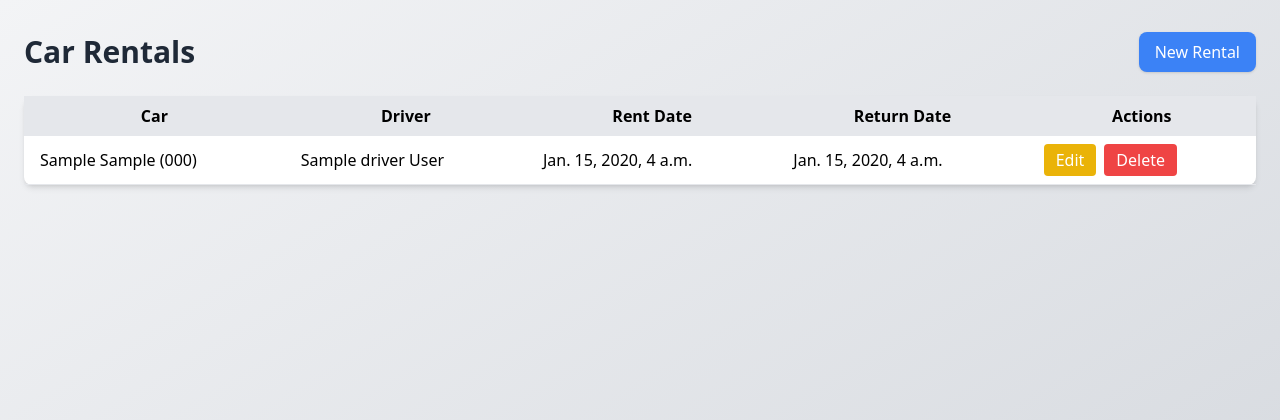
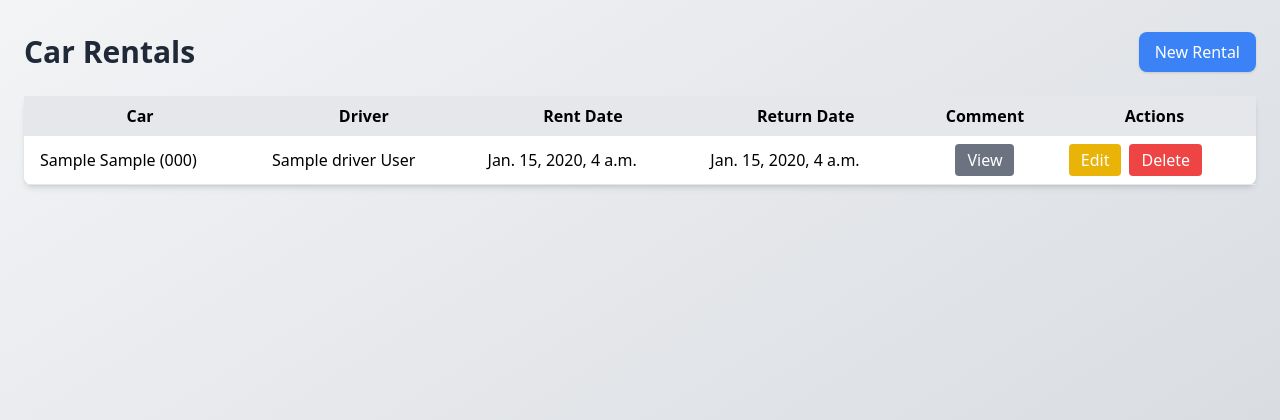
Before and after one commit to Jonathancassara/RentalCar, a Django app: page /rentals/list/ in a window 1280 px wide. Shown: the top 420 px of the page. Run offline with Django 5.2, Linux system fonts and the light colour scheme; tables that the repository leaves empty hold one stand-in row (values such as "Sample post").

Commit message:
fix probleme comment + edit

```diff
--- a/RentalCar/Frontend/templates/Frontend/rental_list.html
+++ b/RentalCar/Frontend/templates/Frontend/rental_list.html
@@ -9,34 +9,51 @@
     <script>
         document.addEventListener('DOMContentLoaded', function () {
             // Modal handling for Finish Rental
-            const modal = document.getElementById('returnModal');
-            const closeModal = document.getElementById('closeModal');
+            const returnModal = document.getElementById('returnModal');
+            const closeReturnModal = document.getElementById('closeReturnModal');
             const modalForm = document.getElementById('returnForm');
             const returnDateInput = document.getElementById('return_date');
             const modalComment = document.getElementById('return_comment');
             const modalRentalId = document.getElementById('rental_id');
-            const openModalButtons = document.querySelectorAll('.finish-btn');
+            const openReturnButtons = document.querySelectorAll('.finish-btn');
 
-            // Open modal
-            openModalButtons.forEach(button => {
+            // Open Finish Rental Modal
+            openReturnButtons.forEach(button => {
                 button.addEventListener('click', () => {
                     const rentalId = button.getAttribute('data-id');
                     const rentalComment = button.getAttribute('data-comment');
                     modalRentalId.value = rentalId;
                     modalComment.value = rentalComment || '';
-                    modal.classList.remove('hidden');
+                    modalForm.action = `/rentals/${rentalId}/finish/`;
+                    returnModal.classList.remove('hidden');
                 });
             });
 
-            // Close modal
-            closeModal.addEventListener('click', () => {
-                modal.classList.add('hidden');
+            closeReturnModal.addEventListener('click', () => {
+                returnModal.classList.add('hidden');
+            });
+
+            // View Comment Modal
+            const commentModal = document.getElementById('commentModal');
+            const commentText = document.getElementById('commentText');
+            const closeCommentModal = document.getElementById('closeCommentModal');
+            const viewCommentButtons = document.querySelectorAll('.view-comment-btn');
+
+            viewCommentButtons.forEach(button => {
+                button.addEventListener('click', () => {
+                    const comment = button.getAttribute('data-comment');
+                    commentText.textContent = comment || 'No comment available.';
+                    commentModal.classList.remove('hidden');
+                });
+            });
+
+            closeCommentModal.addEventListener('click', () => {
+                commentModal.classList.add('hidden');
             });
 
             // Set default return date to now
             const now = new Date();
-                    returnDateInput.value = now.toISOString().slice(0, 16); // Format: YYYY-MM-DDTHH:MM
-
+            returnDateInput.value = now.toISOString().slice(0, 16); // Format: YYYY-MM-DDTHH:MM
         });
     </script>
 </head>
@@ -59,6 +76,7 @@
                     <th class="px-4 py-2">Driver</th>
                     <th class="px-4 py-2">Rent Date</th>
                     <th class="px-4 py-2">Return Date</th>
+                    <th class="px-4 py-2">Comment</th>
                     <th class="px-4 py-2">Actions</th>
                 </tr>
             </thead>
@@ -69,6 +87,13 @@
                     <td class="px-4 py-2">{{ rental.driver }}</td>
                     <td class="px-4 py-2">{{ rental.rent_date }}</td>
                     <td class="px-4 py-2">{{ rental.return_date|default:"Not Returned" }}</td>
+                    <td class="px-4 py-2 text-center">
+                        <button
+                            class="view-comment-btn bg-gray-500 text-white px-3 py-1 rounded hover:bg-gray-600"
+                            data-comment="{{ rental.comments }}">
+                            View
+                        </button>
+                    </td>
                     <td class="px-4 py-2 flex space-x-2">
                         <a href="{% url 'update_rental' rental.pk %}"
                            class="bg-yellow-500 text-white px-3 py-1 rounded hover:bg-yellow-600">
@@ -90,7 +115,7 @@
                 </tr>
                 {% empty %}
                 <tr>
-                    <td colspan="5" class="text-center py-4 text-gray-500">No rentals found.</td>
+                    <td colspan="6" class="text-center py-4 text-gray-500">No rentals found.</td>
                 </tr>
                 {% endfor %}
             </tbody>
@@ -101,15 +126,13 @@
     <div id="returnModal" class="hidden fixed inset-0 bg-black bg-opacity-50 flex items-center justify-center">
         <div class="bg-white shadow-lg rounded-lg p-6 max-w-md w-full">
             <h2 class="text-2xl font-bold mb-4 text-center">Finish Rental</h2>
-            <form id="returnForm" method="post" action="{% url 'update_rental' 0 %}"
-                onsubmit="this.action = this.action.replace('0', document.getElementById('rental_id').value);">
+            <form id="returnForm" method="post" action="">
                 {% csrf_token %}
                 <input type="hidden" id="rental_id" name="rental_id">
                 <div class="mb-4">
                     <label for="return_date" class="block text-sm font-medium text-gray-700">Return Date</label>
                     <input type="datetime-local" id="return_date" name="return_date"
-                            class="block w-full px-4 py-2 border rounded-lg shadow-sm focus:ring-blue-500 focus:border-blue-500" required>
-
+                           class="block w-full px-4 py-2 border rounded-lg shadow-sm focus:ring-blue-500 focus:border-blue-500" required>
                 </div>
                 <div class="mb-4">
                     <label for="return_comment" class="block text-sm font-medium text-gray-700">Comment (Optional)</label>
@@ -117,7 +140,7 @@
                               class="block w-full px-4 py-2 border rounded-lg shadow-sm focus:ring-blue-500 focus:border-blue-500"></textarea>
                 </div>
                 <div class="flex justify-end space-x-4">
-                    <button type="button" id="closeModal"
+                    <button type="button" id="closeReturnModal"
                             class="bg-gray-500 text-white px-4 py-2 rounded-lg hover:bg-gray-600">
                         Cancel
                     </button>
@@ -129,5 +152,19 @@
             </form>
         </div>
     </div>
+
+    <!-- Comment Modal -->
+    <div id="commentModal" class="hidden fixed inset-0 bg-black bg-opacity-50 flex items-center justify-center">
+        <div class="bg-white shadow-lg rounded-lg p-6 max-w-md w-full">
+            <h2 class="text-2xl font-bold mb-4 text-center">Comment</h2>
+            <p id="commentText" class="text-gray-700 text-lg text-center"></p>
+            <div class="flex justify-center mt-6">
+                <button id="closeCommentModal"
+                        class="bg-gray-500 text-white px-4 py-2 rounded-lg hover:bg-gray-600">
+                    Close
+                </button>
+            </div>
+        </div>
+    </div>
 </body>
 </html>
--- a/RentalCar/Frontend/urls.py
+++ b/RentalCar/Frontend/urls.py
@@ -7,6 +7,7 @@ urlpatterns = [
     path('list/', views.RentalListView.as_view(), name='rental_list'),  # List all rentals
     path('new/', views.CreateRentalView.as_view(), name='create_rental'),  # Create a new rental
     path('<int:pk>/update/', views.UpdateRentalView.as_view(), name='update_rental'),  # Update a rental (return car)
+    path('<int:pk>/finish/', views.FinishRentalView.as_view(), name='finish_rental'),
     path('<int:pk>/delete/', views.DeleteRentalView.as_view(), name='delete_rental'),  # Delete a rental
 
     # Driver-related URLs
--- a/RentalCar/Frontend/views.py
+++ b/RentalCar/Frontend/views.py
@@ -76,6 +76,19 @@ class DeleteRentalView(DeleteView):
         rental.car.save()
         return super().delete(request, *args, **kwargs)
 
+class FinishRentalView(UpdateView):
+    model = Rental
+    fields = ['return_date', 'comments']
+    success_url = reverse_lazy('rental_list')
+    template_name = 'Frontend/rental_form.html'
+
+    def post(self, request, *args, **kwargs):
+        rental = get_object_or_404(Rental, pk=kwargs['pk'])
+        rental.return_date = request.POST.get('return_date')
+        rental.comments = request.POST.get('comments', rental.comments)
+        rental.save()
+        return redirect(self.success_url)
+
 # Driver Views
 class DriverListView(ListView):
     model = Driver
```
